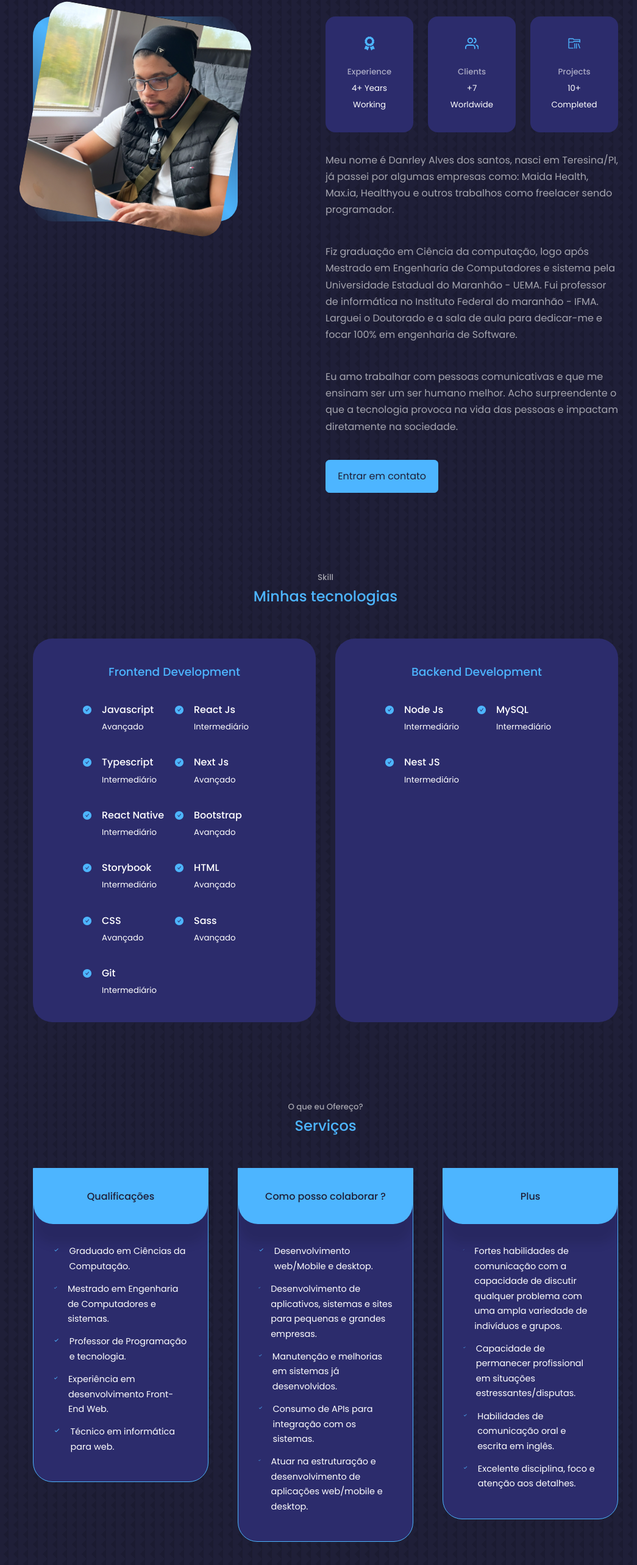
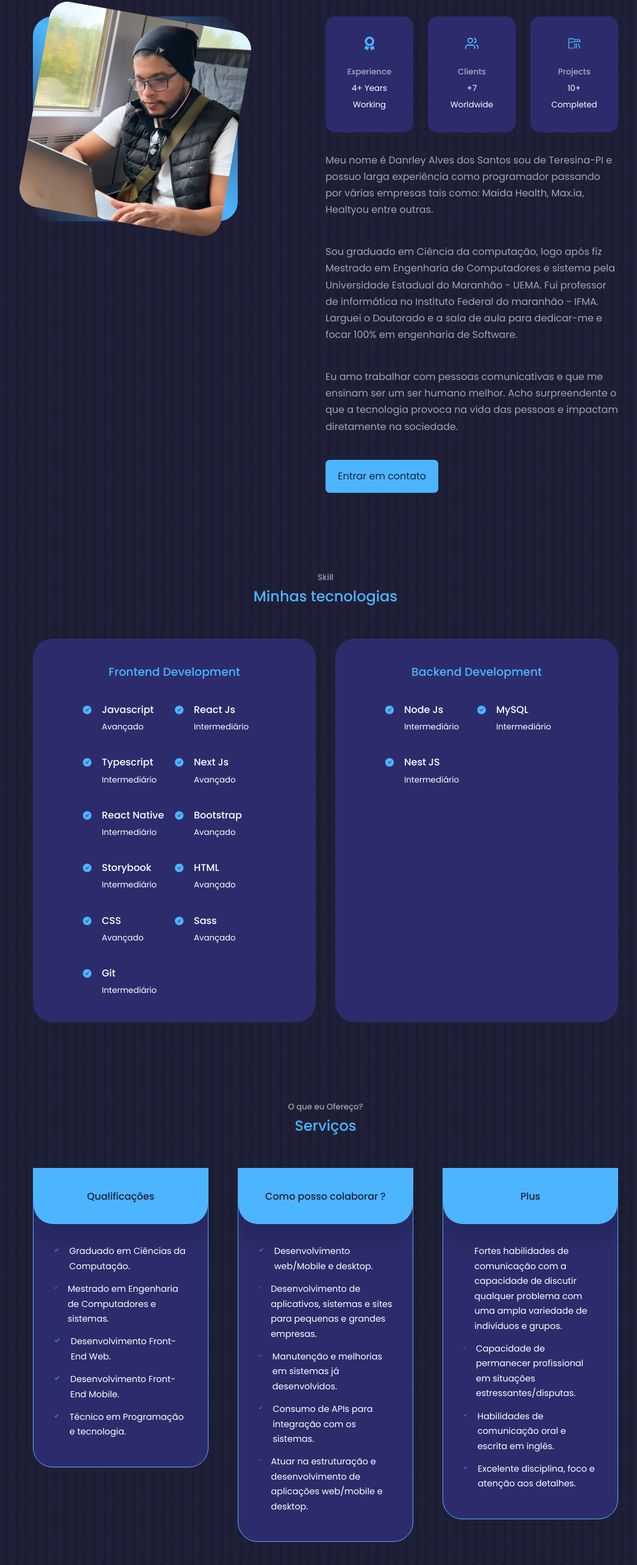
Before and after one commit to danrleyney2210/protfolio-myself, a React (Vite) app: page / in a window 1280 px wide. Shown: the part 1012-3578 px from the top of the page at 61% size, without its empty margins (106-1151 px from the left). Built offline with nearby package versions, Linux system fonts and the light colour scheme.

Commit message:
fix: ajustes

```diff
--- a/src/components/Organism/About/index.tsx
+++ b/src/components/Organism/About/index.tsx
@@ -38,13 +38,11 @@ export const About = () => {
             </article>
           </div>
           <p>
-            Meu nome é Danrley Alves dos santos, nasci em Teresina/PI, já passei
-            por algumas empresas como: Maida Health, Max.ia, Healthyou e outros
-            trabalhos como freelacer sendo programador.
+            Meu nome é Danrley Alves dos Santos sou de Teresina-PI e possuo larga experiência como programador passando por várias empresas tais como: Maida Health, Max.ia, Healtyou entre outras.
           </p>
 
           <p>
-            Fiz graduação em Ciência da computação, logo após Mestrado
+            Sou graduado em Ciência da computação, logo após fiz Mestrado
             em Engenharia de Computadores e sistema pela Universidade Estadual
             do Maranhão - UEMA. Fui professor de informática no Instituto Federal do maranhão - IFMA.  Larguei o Doutorado e a sala de aula para dedicar-me e
             focar 100% em engenharia de Software.
--- a/src/components/Organism/Nav/index.tsx
+++ b/src/components/Organism/Nav/index.tsx
@@ -12,6 +12,9 @@ export const Nav = () => {
 
   return (
     <S.Wrapper>
+      {/* <div className="language-content">
+        <span>PT</span>
+      </div> */}
       <S.Link
         isActive={activeNow == "#" ? true : false}
         onClick={() => setActiveNow("#")}
--- a/src/components/Organism/Nav/styles.ts
+++ b/src/components/Organism/Nav/styles.ts
@@ -16,6 +16,24 @@ export const Wrapper = styled.nav`
   gap: 0.8rem;
   border-radius: 3rem;
   backdrop-filter: blur(15px);
+
+  .language-content {
+    cursor: pointer;
+    height: 30px;
+    width: 50px;
+    background-color: rgba(0,0,0, 0.5);
+    position: absolute;
+    top: -30px;
+    left: 45%;
+    border-radius: 100px 100px 0 0 ;
+    display: flex;
+    justify-content: center;
+    align-items: center;
+
+    span {
+      font-size: 10px;
+    }
+  }
 `
 
 interface ILinkProps {
--- a/src/components/Organism/Services/index.tsx
+++ b/src/components/Organism/Services/index.tsx
@@ -16,25 +16,26 @@ export const Services = () => {
 
           <ul className='service_list'>
             <li>
-              <BiCheck className='service_list_icon'/>
+              <BiCheck className='service_list_icon' />
               <p>Graduado em Ciências da Computação.</p>
             </li>
             <li>
-              <BiCheck className='service_list_icon'/>
+              <BiCheck className='service_list_icon' />
               <p>Mestrado em Engenharia de Computadores e sistemas.</p>
             </li>
             <li>
-              <BiCheck className='service_list_icon'/>
-              <p>Professor de Programação e tecnologia.</p>
+              <BiCheck className='service_list_icon' />
+              <p>Desenvolvimento Front-End Web.</p>
             </li>
             <li>
-              <BiCheck className='service_list_icon'/>
-              <p>Experiência em desenvolvimento Front-End Web.</p>
+              <BiCheck className='service_list_icon' />
+              <p>Desenvolvimento Front-End Mobile.</p>
             </li>
             <li>
-              <BiCheck className='service_list_icon'/>
-              <p>Técnico em informática para web.</p>
+              <BiCheck className='service_list_icon' />
+              <p>Técnico em Programação e tecnologia.</p>
             </li>
+
           </ul>
         </article>
 
@@ -45,23 +46,23 @@ export const Services = () => {
 
           <ul className='service_list'>
             <li>
-              <BiCheck className='service_list_icon'/>
+              <BiCheck className='service_list_icon' />
               <p>Desenvolvimento web/Mobile e desktop.</p>
             </li>
             <li>
-              <BiCheck className='service_list_icon'/>
+              <BiCheck className='service_list_icon' />
               <p>Desenvolvimento de aplicativos, sistemas e sites para pequenas e grandes empresas.</p>
             </li>
             <li>
-              <BiCheck className='service_list_icon'/>
+              <BiCheck className='service_list_icon' />
               <p>Manutenção e melhorias em sistemas já desenvolvidos.</p>
             </li>
             <li>
-              <BiCheck className='service_list_icon'/>
+              <BiCheck className='service_list_icon' />
               <p>Consumo de APIs para integração com os sistemas.</p>
             </li>
             <li>
-              <BiCheck className='service_list_icon'/>
+              <BiCheck className='service_list_icon' />
               <p>Atuar na estruturação e desenvolvimento de aplicações web/mobile e desktop.</p>
             </li>
 
@@ -75,19 +76,19 @@ export const Services = () => {
 
           <ul className='service_list'>
             <li>
-              <BiCheck className='service_list_icon'/>
+              <BiCheck className='service_list_icon' />
               <p>Fortes habilidades de comunicação com a capacidade de discutir qualquer problema com uma ampla variedade de indivíduos e grupos.</p>
             </li>
             <li>
-              <BiCheck className='service_list_icon'/>
+              <BiCheck className='service_list_icon' />
               <p>Capacidade de permanecer profissional em situações estressantes/disputas.</p>
             </li>
             <li>
-              <BiCheck className='service_list_icon'/>
+              <BiCheck className='service_list_icon' />
               <p>Habilidades de comunicação oral e escrita em inglês.</p>
             </li>
             <li>
-              <BiCheck className='service_list_icon'/>
+              <BiCheck className='service_list_icon' />
               <p>Excelente disciplina, foco e atenção aos detalhes.</p>
             </li>
 
```
